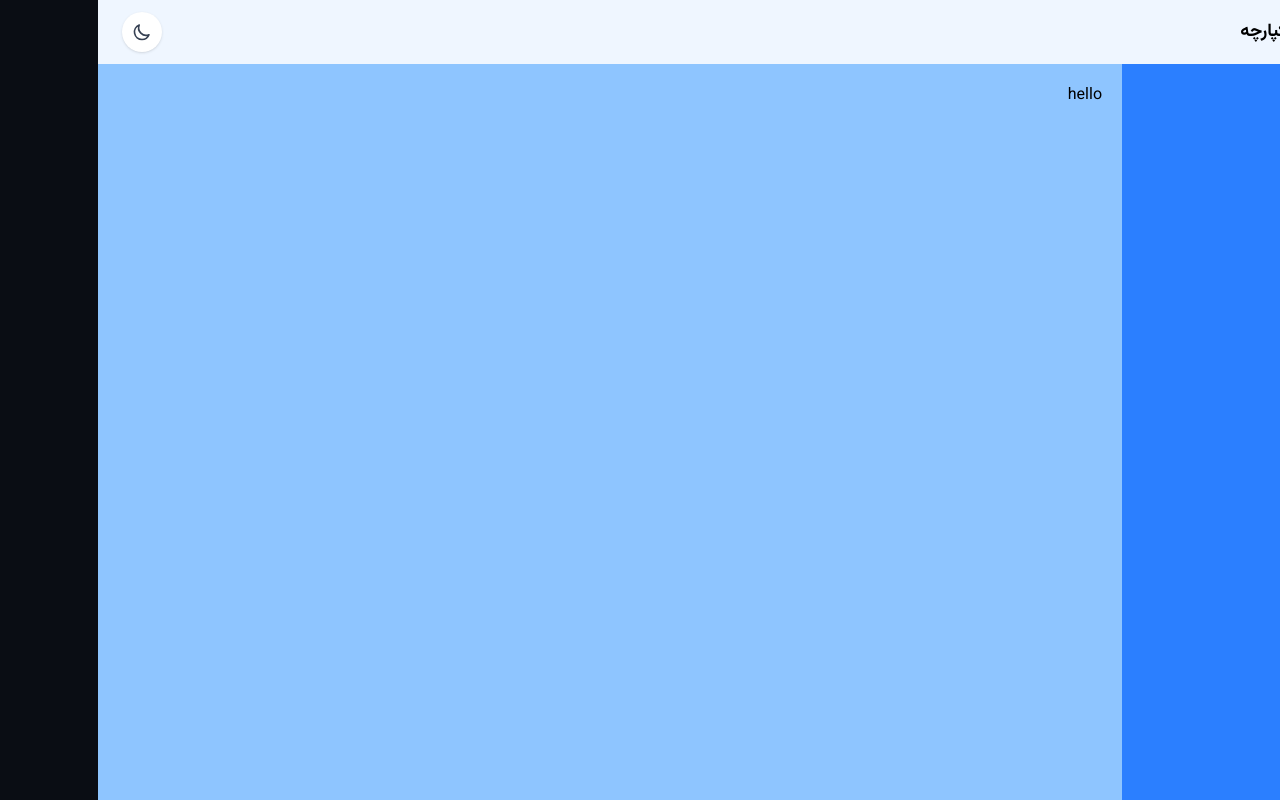
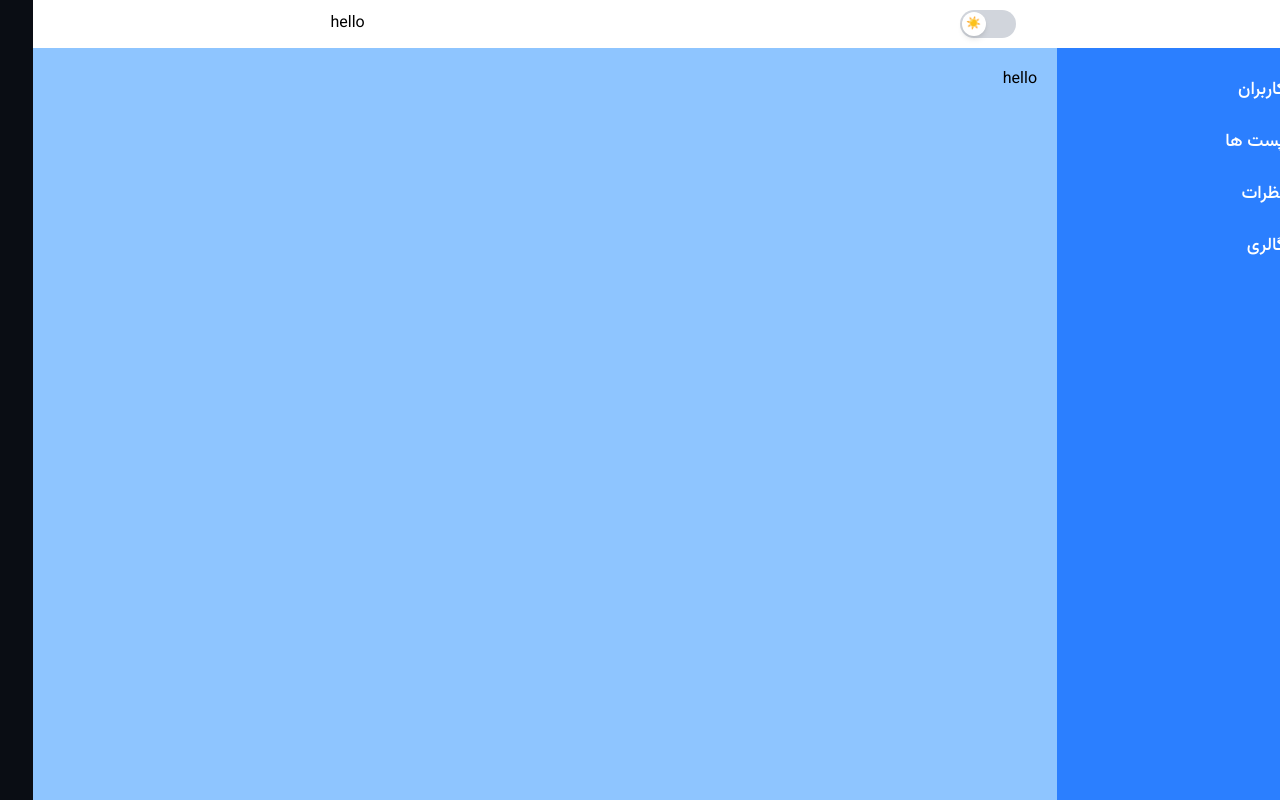
Before and after one commit to imamin1/next, a React (Vite) app: page / in a window 1280 px wide. Built offline with nearby package versions, Linux system fonts and the light colour scheme.

Commit message:
add dark/light theme toggle

```diff
--- a/index.html
+++ b/index.html
@@ -6,7 +6,7 @@
     <meta name="viewport" content="width=device-width, initial-scale=1.0" />
     <title>my-app</title>
   </head>
-  <body dir="rtl">
+  <body dir="rtl" class="bg-white dark:bg-black">
     <div id="root"></div>
     <div id="modal-root"></div>
     <script type="module" src="/src/main.jsx"></script>
--- a/src/App.jsx
+++ b/src/App.jsx
@@ -1,9 +1,18 @@
-import React from 'react';
+
+import React, { useEffect } from 'react';
+import { useSelector } from 'react-redux';
 import Layout from './layout/Layout';
+ const App = () => {
+const {darkmode}= useSelector(state=>state.darkmode);
 
-const App = () => {
+
+useEffect(() => {
+    document.documentElement.setAttribute('data-theme', darkmode);
+    localStorage.setItem('theme', darkmode);
+}, [darkmode]);
+
     return (
-        <div className='h-full w-full'>
+        <div className="min-h-screen w-full bg-white dark:bg-gray-900 text-black dark:text-white transition-colors duration-300">
             <Layout/>
         </div>
     );
--- a/src/ThemeContext.jsx
+++ /dev/null
@@ -1,30 +0,0 @@
-// ThemeContext.jsx
-import React, { createContext, useContext, useEffect, useState } from 'react';
-
-const ThemeContext = createContext();
-
-export const ThemeProvider = ({ children }) => {
-  const [isDark, setIsDark] = useState(() => {
-    return localStorage.getItem('theme') === 'dark';
-  });
-
-  useEffect(() => {
-    if (isDark) {
-      document.documentElement.classList.add('dark');
-      localStorage.setItem('theme', 'dark');
-    } else {
-      document.documentElement.classList.remove('dark');
-      localStorage.setItem('theme', 'light');
-    }
-  }, [isDark]);
-
-  const toggleTheme = () => setIsDark((prev) => !prev);
-
-  return (
-    <ThemeContext.Provider value={{ isDark, toggleTheme }}>
-      {children}
-    </ThemeContext.Provider>
-  );
-};
-
-export const useTheme = () => useContext(ThemeContext);
--- a/src/index.css
+++ b/src/index.css
@@ -16,4 +16,4 @@ html, body {
   --color-blue3: #caf0f8;
 }
 
-@custom-variant dark (&:where(.dark, .dark *));
+@custom-variant dark (&:where([data-theme=dark], [data-theme=dark] *));
--- a/src/layout/Layout.jsx
+++ b/src/layout/Layout.jsx
@@ -9,8 +9,8 @@ const Layout = () => {
         {name : "پست ها"},
         {name : "کاربران"},
         {name : "کاربران"},
+    ]
 
-    ]
     return (
         // Layout اصلی
 <div className="flex flex-col h-screen">
--- a/src/layout/content/Content.jsx
+++ b/src/layout/content/Content.jsx
@@ -2,7 +2,7 @@ import React from 'react';
 
 const Content = () => {
     return (
-        <div className=' w-full h-full bg-blue-300 dark:bg-gray-800 p-5 '>
+        <div className=' w-full h-full bg-blue-300 dark:bg-gray-900 p-5 '>
             hello
         </div>
     );
--- a/src/layout/navbar/Navbar.jsx
+++ b/src/layout/navbar/Navbar.jsx
@@ -1,34 +1,10 @@
-import React, { useState } from 'react';
-
+import React from 'react';
+import ThemeToggle from '../../redux/theme/ThemeToggle';
 const Navbar = () => {
-  const [isDark, setIsDark] = useState(false);
-
-  const toggleTheme = () => {
-    setIsDark((prev) => !prev);
-    document.documentElement.classList.toggle('dark');
-  };
-
   return (
-    <div className="w-full h-16 flex items-center justify-between px-6 bg-blue-50 dark:bg-gray-900 text-black dark:text-white transition-colors">
-      <span className="font-bold text-lg">مدیریت یکپارچه</span>
-
-      <button
-        onClick={toggleTheme}
-        className="w-10 h-10 flex items-center justify-center rounded-full bg-white dark:bg-gray-700 shadow hover:scale-105 transition-transform"
-        aria-label="تغییر حالت تم"
-      >
-        {isDark ? (
-          // آیکون خورشید (حالت لایت رو نشون میده که میشه بزنی بری روش)
-          <svg xmlns="http://www.w3.org/2000/svg" className="w-5 h-5 text-yellow-400" fill="none" viewBox="0 0 24 24" stroke="currentColor" strokeWidth={2}>
-            <path strokeLinecap="round" strokeLinejoin="round" d="M12 3v1m0 16v1m9-9h-1M4 12H3m15.364 6.364l-.707-.707M6.343 6.343l-.707-.707m12.728 0l-.707.707M6.343 17.657l-.707.707M16 12a4 4 0 11-8 0 4 4 0 018 0z" />
-          </svg>
-        ) : (
-          // آیکون ماه (حالت دارک رو نشون میده)
-          <svg xmlns="http://www.w3.org/2000/svg" className="w-5 h-5 text-gray-700" fill="none" viewBox="0 0 24 24" stroke="currentColor" strokeWidth={2}>
-            <path strokeLinecap="round" strokeLinejoin="round" d="M20.354 15.354A9 9 0 018.646 3.646 9.003 9.003 0 0012 21a9.003 9.003 0 008.354-5.646z" />
-          </svg>
-        )}
-      </button>
+    <div className='bg-white dark:bg-gray-700 flex justify-around items-center h-12'>
+      <ThemeToggle/>
+      hello
     </div>
   );
 };
--- a/src/main.jsx
+++ b/src/main.jsx
@@ -1,10 +1,14 @@
 import { createRoot } from "react-dom/client";
 import "./index.css";
 import App from "./App.jsx";
-import { ThemeProvider } from "./ThemeContext.jsx";
+import { StrictMode } from "react";
+import { Provider } from "react-redux";
+import store from "./redux/store.js";
 
 createRoot(document.getElementById("root")).render(
-    <ThemeProvider>
-      <App />
-    </ThemeProvider>
+  <Provider store={store}>
+  <StrictMode>
+    <App/>
+  </StrictMode>
+  </Provider>
 );
--- /dev/null
+++ b/src/redux/store.js
@@ -0,0 +1,9 @@
+import { configureStore } from "@reduxjs/toolkit";
+import darkmodeReducer from "./theme/darkModeSlice";
+const store = configureStore({
+    reducer: {
+        darkmode: darkmodeReducer
+    }
+});
+
+export default store;
--- /dev/null
+++ b/src/redux/theme/ThemeToggle.jsx
@@ -0,0 +1,27 @@
+import { useDispatch, useSelector } from "react-redux";
+import { toggleTheme } from "../../redux/theme/darkModeSlice";
+
+const ThemeToggle = () => {
+  const dispatch = useDispatch();
+  const { darkmode } = useSelector((state) => state.darkmode);
+  const isDark = darkmode === "dark";
+
+  return (
+    <button
+      onClick={() => dispatch(toggleTheme())}
+      className={`relative w-14 h-7 rounded-full transition-colors duration-300 ${
+        isDark ? "bg-blue-600" : "bg-gray-300"
+      }`}
+    >
+      <span
+        className={`absolute top-0.5 left-0.5 w-6 h-6 rounded-full bg-white shadow-md flex items-center justify-center text-xs transition-transform duration-300 ${
+          isDark ? "translate-x-7" : "translate-x-0"
+        }`}
+      >
+        {isDark ? "🌙" : "☀️"}
+      </span>
+    </button>
+  );
+};
+
+export default ThemeToggle;
--- /dev/null
+++ b/src/redux/theme/darkModeSlice.js
@@ -0,0 +1,22 @@
+import {
+    createSlice
+} from "@reduxjs/toolkit";
+
+const initialState = {
+    darkmode: localStorage.getItem('theme') || 'light'
+};
+
+const darkModeSlice = createSlice({
+    name: "darkmode",
+    initialState,
+    reducers: {
+        toggleTheme: (state) => {
+            state.darkmode = state.darkmode === "dark" ? "light" : "dark";
+        }
+    }
+});
+
+export default darkModeSlice.reducer;
+export const {
+    toggleTheme
+} = darkModeSlice.actions;
```
Also changed, not shown: src/components/ToggleBtn.jsx (deleted).
